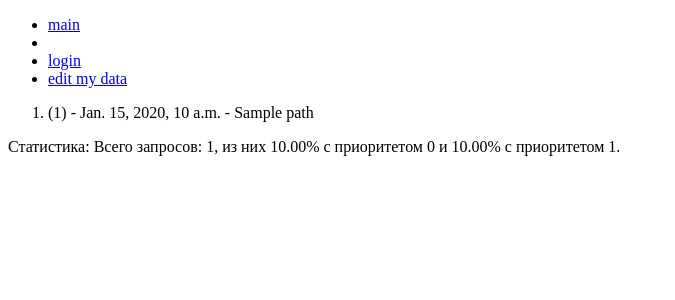
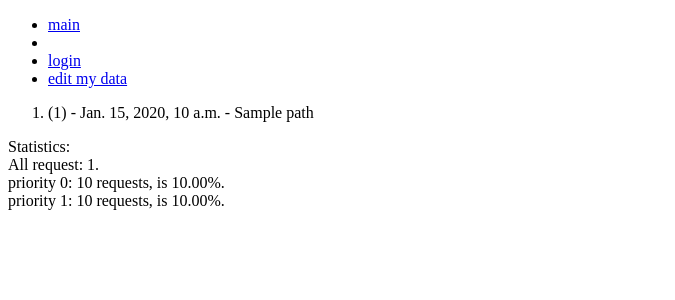
Before and after one commit to k9-developer/k9test, a Django app: template mydata/templates/list_http.html in a window 1280 px wide. Shown: the top 300 px of the page, without its empty margins (0-675 px from the left). Run offline with Django 3.2, Linux system fonts and the light colour scheme; the template is opened without the code that fills it: most values are stand-ins (such as "Sample title", 1, 10 or a date in 2020).

Commit message:
fix httpreq russian statistics

```diff
--- a/mydata/templates/list_http.html
+++ b/mydata/templates/list_http.html
@@ -12,7 +12,8 @@
 {% endfor %}
 </ol>
 
-Статистика:
-Всего запросов: {{ all_count }}, из них {{ p_zero|floatformat:2 }}% c приоритетом 0 и {{ p_one|floatformat:2 }}% c приоритетом 1.
-
+Statistics: <br />
+All request: {{ all_count }}. <br />
+priority 0: {{ c_zero }} requests, is {{ p_zero|floatformat:2 }}%. <br />
+priority 1: {{ c_one }} requests, is {{ p_one|floatformat:2 }}%. <br />
 {% endblock %}
--- a/mydata/views.py
+++ b/mydata/views.py
@@ -32,7 +32,9 @@
         'httplist': httplist,
         'p_zero': p_zero,
         'p_one': p_one,
-        'all_count' : all_count,
+        'c_zero': int(zero_count),
+        'c_one': int(one_count),
+        'all_count' : int(all_count),
         })
     return render_to_response(
         'list_http.html',
```
